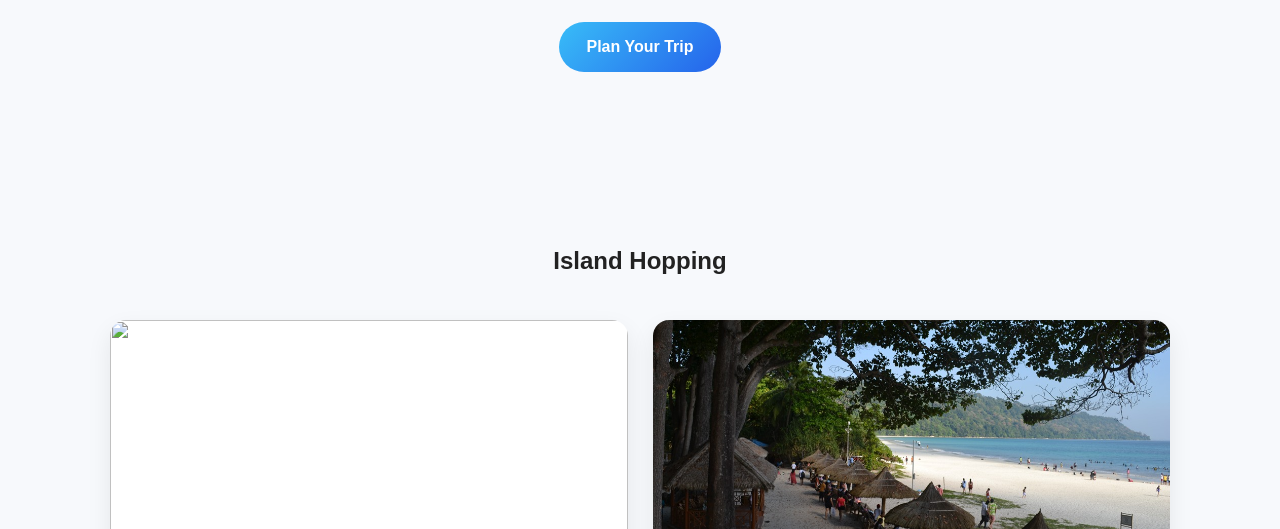
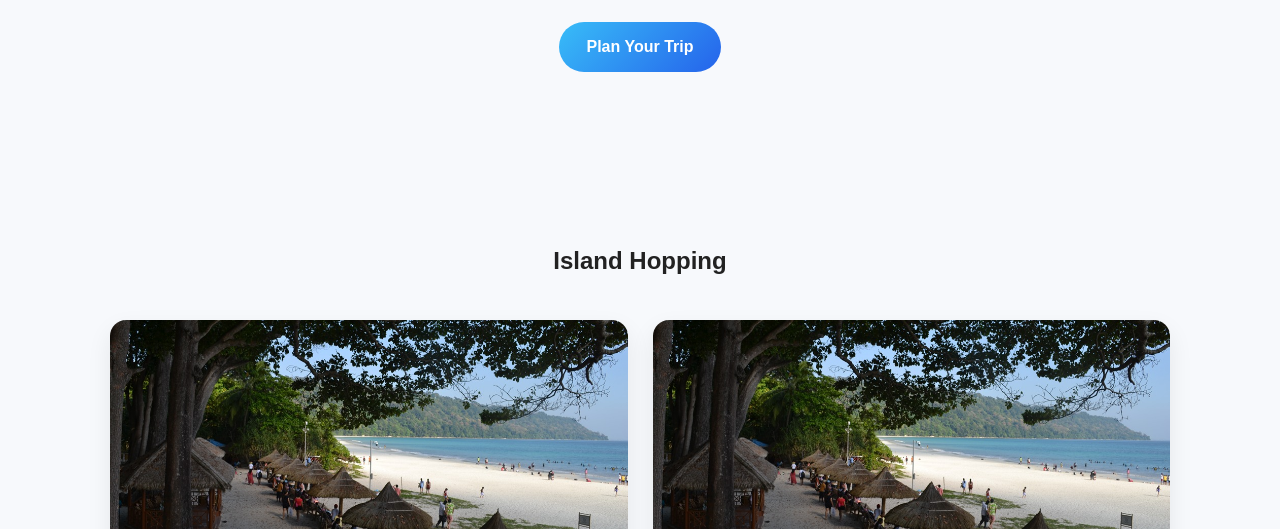
Before and after one commit to wegoa751/Website-, a plain HTML site: page index.html in a window 1280 px wide. Shown: the part 271-800 px from the top of the page. Drawn offline with Linux system fonts and the light colour scheme.

Commit message:
Update index.html

```diff
--- a/index.html
+++ b/index.html
@@ -192,7 +192,7 @@
   <h2>Island Hopping</h2>
   <div class="grid-2">
     <div class="card">
-      <img src="1.jpg">
+      <img src="2.jpg">
       <h3>Island Bliss</h3>
       <p>Relax on pristine shores and dive into coral reefs.</p>
     </div>
```
